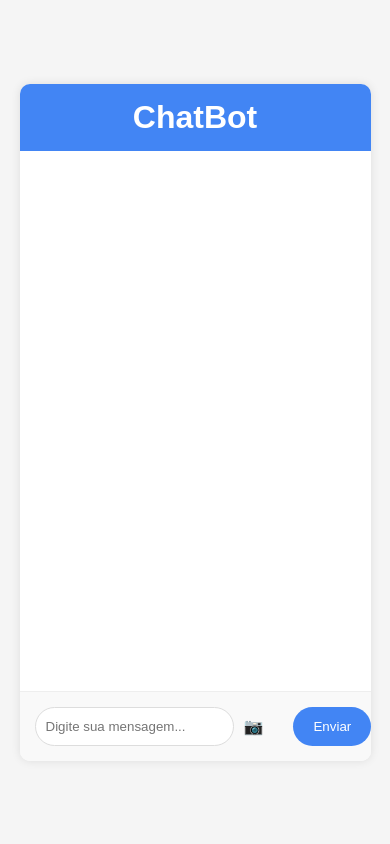
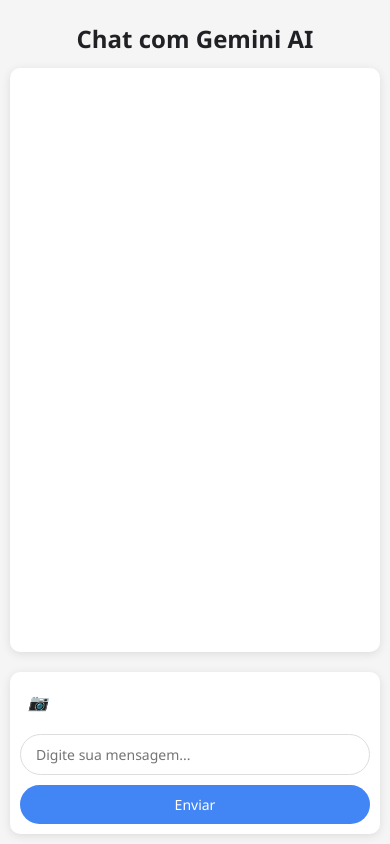
Before and after one commit to GuilhermeBarbosa556/ChatBot-for-Gemini, a plain HTML site: page index.html in a window 390 px wide. Drawn offline with Linux system fonts and the light colour scheme.

Commit message:
first commit

```diff
--- a/index.html
+++ b/index.html
@@ -1,22 +1,34 @@
 <!DOCTYPE html>
-<html>
+<html lang="pt-BR">
 
 <head>
-    <title>ChatBot</title>
+    <meta charset="UTF-8">
+    <meta name="viewport" content="width=device-width, initial-scale=1.0">
+    <title>Chat com Gemini AI</title>
     <link rel="stylesheet" href="style.css">
 </head>
 
 <body>
-    <div id="chat-container">
-        <h1>ChatBot</h1>
+    <div class="container">
+        <h1>Chat com Gemini AI</h1>
+
         <div id="chat-box"></div>
-        <div id="input-area">
-            <div class="image-indicator" id="image-indicator">1</div>
-            <input type="text" id="text-input" placeholder="Digite sua mensagem...">
-            <label for="image-input" style="cursor: pointer; padding: 10px;">📷</label>
-            <input type="file" id="image-input" accept="image/*">
-            <span class="file-name" id="file-name"></span>
-            <button id="send-button">Enviar</button>
+
+        <div class="input-container">
+            <div class="file-input-container">
+                <input type="file" id="image-input" accept="image/*" style="display: none;">
+                <label for="image-input" style="cursor: pointer; padding: 8px; border-radius: 50%;">
+                    <i>📷</i>
+                </label>
+                <div id="image-indicator">
+                    <span id="file-name"></span>
+                </div>
+            </div>
+
+            <div class="input-row">
+                <input type="text" id="text-input" placeholder="Digite sua mensagem...">
+                <button id="send-button">Enviar</button>
+            </div>
         </div>
     </div>
     <script src="script.js"></script>
--- a/style.css
+++ b/style.css
@@ -1,124 +1,205 @@
-body {
-    font-family: Arial, sans-serif;
+* {
+    box-sizing: border-box;
     margin: 0;
     padding: 0;
-    display: flex;
-    justify-content: center;
-    align-items: center;
-    min-height: 100vh;
-    background-color: #f5f5f5;
+    font-family: 'Segoe UI', Tahoma, Geneva, Verdana, sans-serif;
 }
 
-#chat-container {
-    width: 90%;
-    max-width: 800px;
-    background-color: white;
-    border-radius: 10px;
-    box-shadow: 0 0 10px rgba(0, 0, 0, 0.1);
-    overflow: hidden;
+body {
+    background-color: #f5f5f5;
+    color: #333;
+    line-height: 1.6;
+    display: flex;
+    flex-direction: column;
+    min-height: 100vh;
+    padding: 0;
+    margin: 0;
+}
+
+.container {
+    max-width: 1200px;
+    width: 100%;
+    margin: 0 auto;
+    padding: 20px;
+    flex: 1;
+    display: flex;
+    flex-direction: column;
 }
 
 h1 {
-    background-color: #4285f4;
-    color: white;
-    margin: 0;
-    padding: 15px;
     text-align: center;
+    margin: 20px 0;
+    color: #202124;
+    font-size: 2rem;
 }
 
 #chat-box {
-    height: 500px;
+    flex: 1;
     overflow-y: auto;
     padding: 20px;
+    background-color: white;
+    border-radius: 10px;
+    box-shadow: 0 2px 10px rgba(0, 0, 0, 0.1);
+    margin-bottom: 20px;
     display: flex;
     flex-direction: column;
     gap: 15px;
 }
 
 .message {
-    max-width: 70%;
-    padding: 10px 15px;
+    max-width: 80%;
+    padding: 12px 16px;
     border-radius: 18px;
     word-wrap: break-word;
+    line-height: 1.4;
+    animation: fadeIn 0.3s ease;
+}
+
+@keyframes fadeIn {
+    from {
+        opacity: 0;
+        transform: translateY(10px);
+    }
+
+    to {
+        opacity: 1;
+        transform: translateY(0);
+    }
 }
 
 .user-message {
     align-self: flex-end;
     background-color: #4285f4;
     color: white;
-    border-bottom-right-radius: 5px;
+    border-bottom-right-radius: 4px;
 }
 
 .bot-message {
     align-self: flex-start;
     background-color: #f1f1f1;
     color: #333;
-    border-bottom-left-radius: 5px;
+    border-bottom-left-radius: 4px;
 }
 
-#input-area {
+.input-container {
     display: flex;
+    flex-direction: column;
+    gap: 10px;
+    background-color: white;
     padding: 15px;
-    background-color: #f9f9f9;
-    border-top: 1px solid #eee;
-    position: relative;
+    border-radius: 10px;
+    box-shadow: 0 2px 10px rgba(0, 0, 0, 0.1);
+}
+
+.input-row {
+    display: flex;
+    gap: 10px;
 }
 
 #text-input {
-    flex-grow: 1;
-    padding: 10px;
+    flex: 1;
+    padding: 12px 15px;
     border: 1px solid #ddd;
-    border-radius: 20px;
+    border-radius: 24px;
+    font-size: 16px;
     outline: none;
+    transition: border 0.3s;
 }
 
-#image-input {
-    display: none;
+#text-input:focus {
+    border-color: #4285f4;
 }
 
 #send-button {
-    margin-left: 10px;
-    padding: 10px 20px;
+    padding: 12px 20px;
     background-color: #4285f4;
     color: white;
     border: none;
-    border-radius: 20px;
+    border-radius: 24px;
     cursor: pointer;
+    font-size: 16px;
+    transition: background-color 0.3s;
 }
 
 #send-button:hover {
     background-color: #3367d6;
 }
 
+.file-input-container {
+    display: flex;
+    align-items: center;
+    gap: 10px;
+}
+
+#image-indicator {
+    display: none;
+    align-items: center;
+    gap: 8px;
+    padding: 8px 12px;
+    background-color: #e8f0fe;
+    border-radius: 18px;
+    color: #4285f4;
+    font-size: 14px;
+}
+
+#image-indicator i {
+    font-size: 18px;
+}
+
 .image-preview {
     max-width: 100%;
     max-height: 200px;
-    border-radius: 10px;
-    margin-top: 5px;
+    border-radius: 8px;
+    margin-top: 8px;
+    object-fit: contain;
 }
 
-.image-indicator {
-    position: absolute;
-    top: -10px;
-    right: 100px;
-    background-color: #ff7043;
-    color: white;
-    border-radius: 50%;
-    width: 20px;
-    height: 20px;
-    display: flex;
-    align-items: center;
-    justify-content: center;
-    font-size: 12px;
-    display: none;
+/* Responsividade */
+@media (max-width: 768px) {
+    .container {
+        padding: 10px;
+    }
+
+    h1 {
+        font-size: 1.5rem;
+        margin: 10px 0;
+    }
+
+    #chat-box {
+        padding: 15px;
+    }
+
+    .message {
+        max-width: 90%;
+        padding: 10px 14px;
+        font-size: 14px;
+    }
+
+    .input-container {
+        padding: 10px;
+    }
+
+    #text-input,
+    #send-button {
+        padding: 10px 15px;
+        font-size: 14px;
+    }
+
+    .input-row {
+        flex-direction: column;
+    }
+
+    #send-button {
+        width: 100%;
+    }
 }
 
-.file-name {
-    font-size: 12px;
-    color: #4285f4;
-    margin-left: 10px;
-    max-width: 150px;
-    white-space: nowrap;
-    overflow: hidden;
-    text-overflow: ellipsis;
+@media (max-width: 480px) {
+    .message {
+        max-width: 95%;
+    }
+
+    .image-preview {
+        max-height: 150px;
+    }
 }
```
